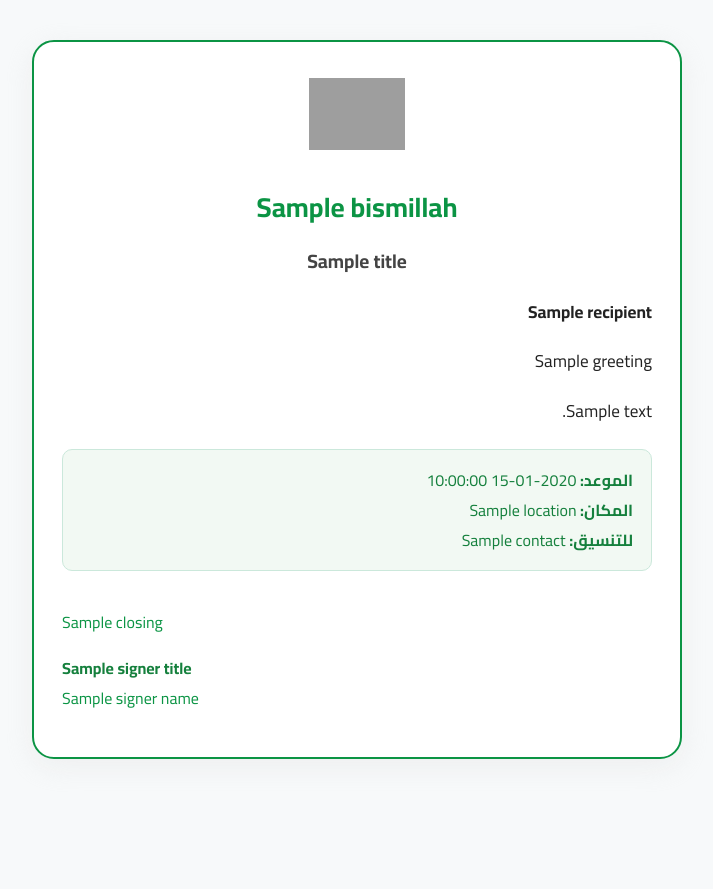
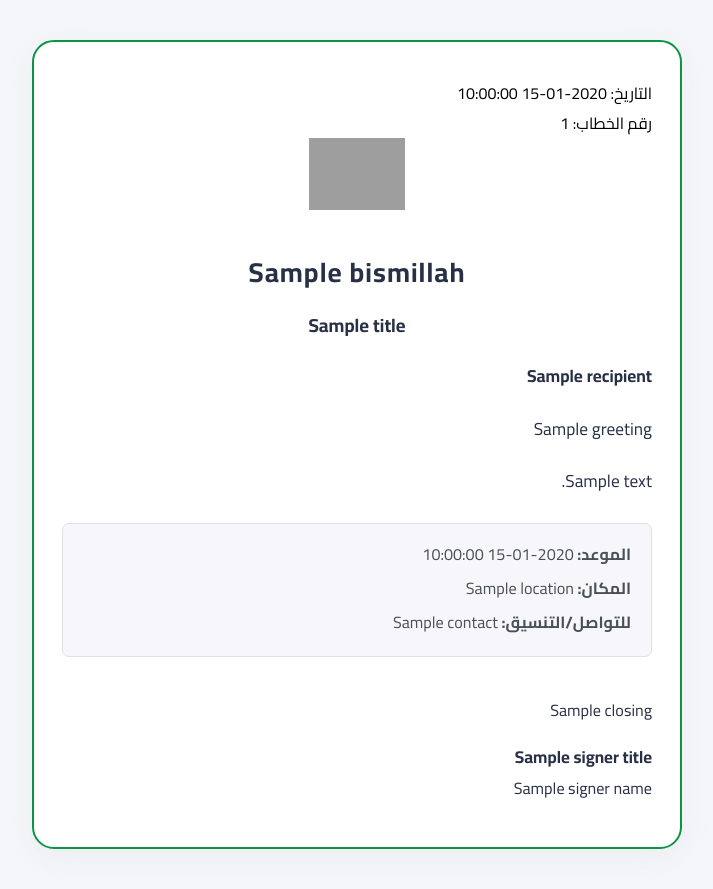
Before and after one commit to ziadwaelai/AutomatingLetter, a Flask app: template LetterToPdf/templates/default_template.html in a window 1280 px wide. Shown: the whole page, without its empty margins (283-996 px from the left). Before the commit the page ends 759 px from the top, so only its background shows below. Run offline with Flask 3, Linux system fonts and the light colour scheme; the template is opened without the code that fills it: most values are stand-ins (such as "Sample title", 1, 10 or a date in 2020); grey boxes are pictures that could not be loaded.

Commit message:
final fixes

```diff
--- a/LetterToPdf/templates/default_template.html
+++ b/LetterToPdf/templates/default_template.html
@@ -6,10 +6,10 @@
   <style>
     @import url('https://fonts.googleapis.com/css2?family=Cairo:wght@400;700&display=swap');
     body {
-      background: #f7f9fa;
+      background: #f5f6fa;
       font-family: 'Cairo', Tahoma, Arial, sans-serif;
+      margin: 0;
       padding: 0;
-      margin: 0;
       direction: rtl;
     }
     .invitation-container {
@@ -24,7 +24,7 @@
     }
     .logo-row {
       text-align: center;
-      margin-bottom: 20px;
+      margin-bottom: 28px;
     }
     .logo-row img {
       height: 72px;
@@ -36,48 +36,69 @@
       margin-bottom: 16px;
     }
     .header-text h2 {
-      color: #0b9444;
+      color: #283046;
       font-size: 1.7rem;
       margin-bottom: 10px;
-      font-weight: bold;
+      font-weight: 700;
+      letter-spacing: 1px;
     }
     .header-text h3 {
       margin: 0;
-      color: #444;
-      font-size: 1.2rem;
-      font-weight: 700;
+      color: #283046;
+      font-size: 1.17rem;
+      font-weight: 600;
     }
     .section {
-      margin-bottom: 22px;
-      font-size: 1.07rem;
-      color: #222;
-      line-height: 1.9;
+      margin-bottom: 24px;
+      font-size: 1.08rem;
+      color: #283046;
+      line-height: 2;
+    }
+    .section p {
+      margin-top: 0;
+      margin-bottom: 18px;
+      font-size: 1.08rem;
+    }
+    .section strong {
+      font-weight: 600;
+      color: #283046;
     }
     .important-info {
-      background: #f2f9f3;
-      border: 1.5px solid #cbe8db;
-      border-radius: 10px;
-      padding: 15px 18px;
-      margin-bottom: 22px;
-      font-size: 1rem;
-      color: #15803d;
+      background: #f7f7fb;
+      border: 1.2px solid #dee2e6;
+      border-radius: 7px;
+      padding: 15px 20px 15px 20px;
+      margin-bottom: 28px;
+      font-size: 1.01rem;
+      color: #495057;
+    }
+    .important-info div {
+      margin-bottom: 4px;
     }
     .footer-signature {
-      margin-top: 36px;
-      text-align: left;
-      color: #0b9444;
+      margin-top: 38px;
+      text-align: right;
+      color: #283046;
+      font-size: 1.01rem;
     }
     .footer-signature strong {
-      color: #15803d;
+      color: #283046;
+      font-weight: 700;
+      font-size: 1.06rem;
     }
     @media (max-width: 700px) {
-      .invitation-container { padding: 14px 5vw; }
-      .logo-row img { height: 55px; }
+      .invitation-container { padding: 15px 3vw; }
+      .logo-row img { height: 44px; }
+      .document-info { top: 10px; right: 14px; font-size: 0.93rem;}
     }
   </style>
 </head>
 <body>
   <div class="invitation-container">
+    <div class="document-info">
+      <div class="doc-date">التاريخ: {{document_date}}</div>
+      <div class="doc-id">رقم الخطاب: {{document_id}}</div>
+    </div>
     <div class="logo-row">
       <img src="https://cdn.prod.website-files.com/6410e328b794cff2dd663e76/64e36edcfe3bfde7693921e2_Netzero%20Logo.png" alt="Netzero Logo" />
     </div>
@@ -93,7 +114,7 @@
     <div class="important-info">
       <div><strong>الموعد:</strong> {{date}}</div>
       <div><strong>المكان:</strong> {{location}}</div>
-      <div><strong>للتنسيق:</strong> {{contact}}</div>
+      <div><strong>للتواصل/التنسيق:</strong> {{contact}}</div>
     </div>
     <div class="footer-signature">
       <p>{{closing}}</p>
--- a/app.py
+++ b/app.py
@@ -5,6 +5,7 @@ from drive_logger import save_letter_to_drive_and_log
 from LetterToPdf.letterToPdf import LetterPDF
 from dotenv import load_dotenv
 import os
+import threading
 # Load environment variables
 load_dotenv()
 
@@ -110,13 +111,33 @@ def upload_pdf_route():
         folder_id = os.getenv("GOOGLE_DRIVE_FOLDER_ID")
         if not folder_id:
             return jsonify({"error": "Google Drive folder ID not configured"}), 500
-        file =  pdfMaker.save_pdf(
+
+        # Start a background thread to process the letter
+        background_thread = threading.Thread(
+            target=process_letter_in_background,
+            args=(template, letter_content, id, letter_type, recipient, title, is_first, folder_id)
+        )
+        background_thread.daemon = True  # Make thread exit when main thread exits
+        background_thread.start()
+
+        # Immediately return success response
+        return jsonify({
+            "status": "success",
+            "message": f"Letter processing started for ID: {id}",
+            "processing": "background"
+        }), 200
+    except Exception as e:
+        return jsonify({"error": str(e)}), 500
+def process_letter_in_background(template, letter_content, id, letter_type, recipient, title, is_first, folder_id):
+    try:
+        file = pdfMaker.save_pdf(
             template_filename=template,
             letter_text=letter_content,
             id=id,
-            pdf_path="output.pdf"
+            pdf_path=f"output_{id}.pdf"
         )
-        # Use the new function to save and log the letter
+
+        # Use the function to save and log the letter
         result = save_letter_to_drive_and_log(
             letter_file=file,
             letter_content=letter_content,
@@ -127,22 +148,17 @@ def upload_pdf_route():
             folder_id=folder_id,
             id=id
         )
+
+        # Clean up temporary file
         try:
             os.remove(file)
         except Exception as e:
             print(f"Error deleting temporary file: {e}")
-        if result["status"] == "success":
-            return jsonify({
-                "status": "success",
-                "file_id": result["file_id"],
-                "view_link": result["file_url"],
-                "log_status": result["log_result"]["status"]
-            }), 200
-        else:
-            return jsonify({"error": result["message"]}), 500
-        # delete the temporary PDF file after upload
+
+        print(f"Background processing completed for letter ID: {id}")
+        print(f"Result: {result}")
     except Exception as e:
-        return jsonify({"error": str(e)}), 500
+        print(f"Error in background processing for letter ID {id}: {str(e)}")
 
 
 if __name__ == "__main__":
```
Also changed, not shown: ai_generator.py (+6 -1 lines).
